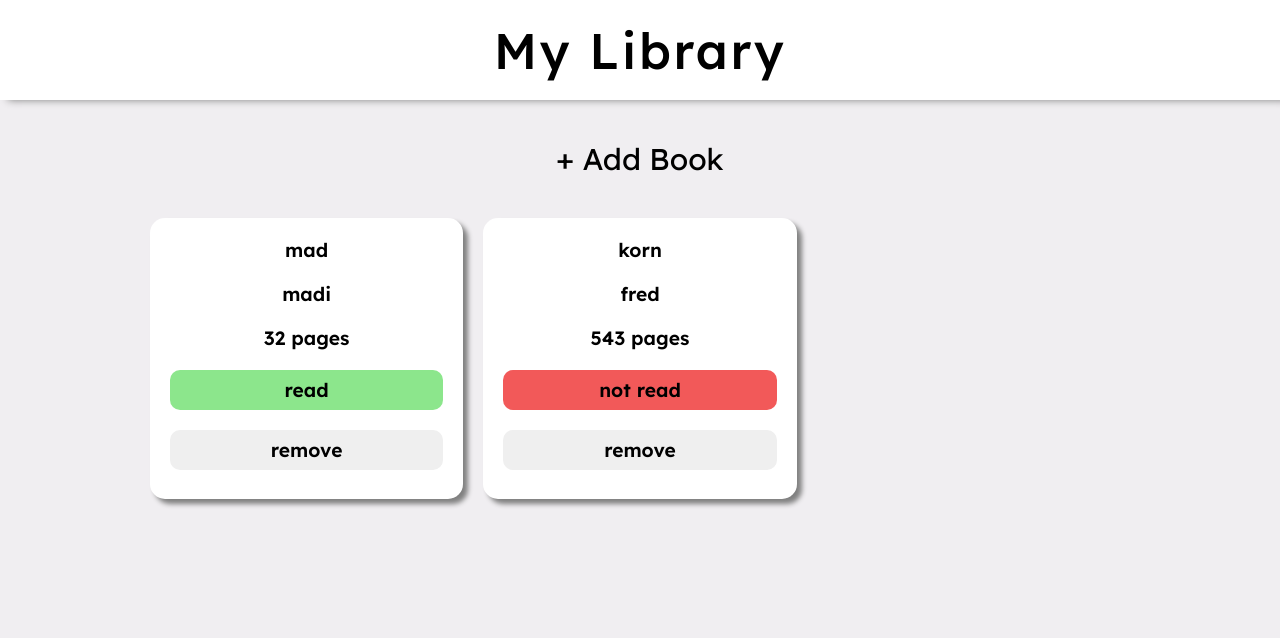
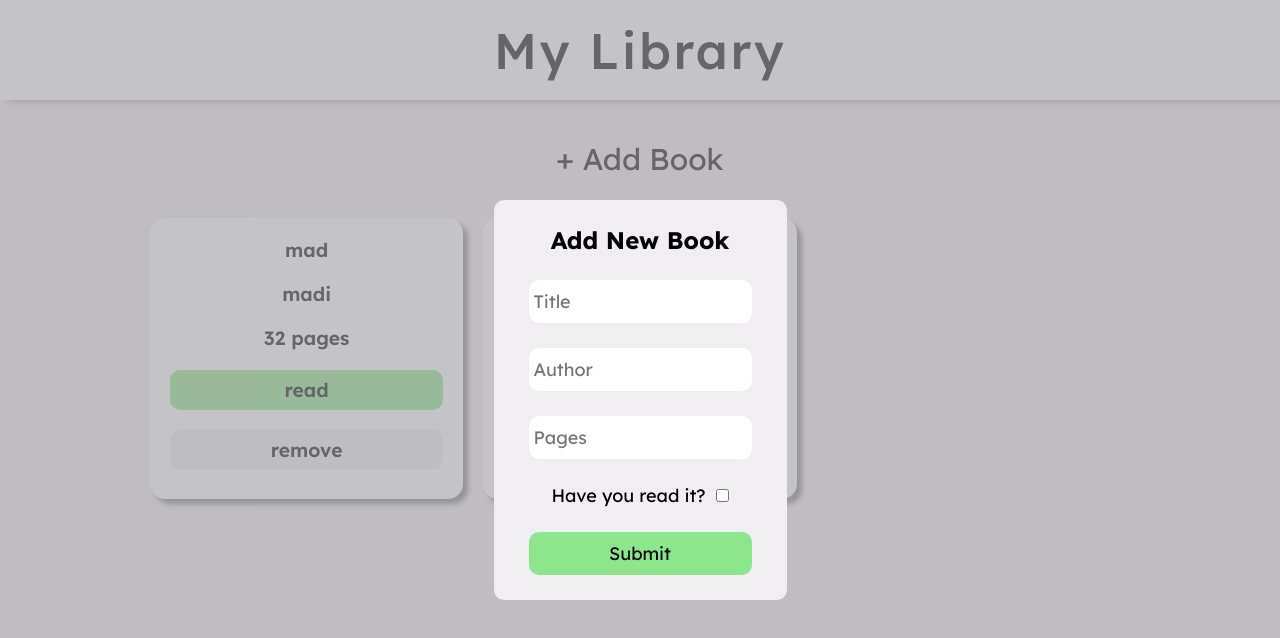
Before and after one commit to madison1238/library, a plain HTML site: page index.html in a window 1280 px wide. Both pictures are taken after a click on the button "+ Add Book". Drawn offline with Linux system fonts and the light colour scheme.

Commit message:
style: form appears and disappears on click

```diff
--- a/index.html
+++ b/index.html
@@ -18,22 +18,35 @@
       <h1>My Library</h1>
     </div>
 
-    <div class="hidden" id="add-form">
+    <div id="add-form">
       <form action="">
         <h2>Add New Book</h2>
-        <input type="text" id="form-title" name="title" placeholder="Title" />
+        <input
+          type="text"
+          id="form-title"
+          name="title"
+          placeholder="Title"
+          required
+        />
         <input
           type="text"
           id="form-author"
           name="author"
           placeholder="Author"
+          required
         />
-        <input type="number" id="form-pages" name="pages" placeholder="Pages" />
+        <input
+          type="number"
+          id="form-pages"
+          name="pages"
+          placeholder="Pages"
+          required
+        />
         <div id="checkbox">
           <label for="read-checkbox">Have you read it? </label>
           <input type="checkbox" id="read-checkbox" name="read" />
         </div>
-        <button id="submit-form">Submit</button>
+        <button type="submit" id="submit-form">Submit</button>
       </form>
     </div>
     <div id="content">
--- a/script.js
+++ b/script.js
@@ -1,5 +1,8 @@
 
 const libraryCont = document.querySelector('#library')
+const addBookBtn = document.querySelector('#add-book button')
+const formContainer = document.querySelector('#add-form')
+const form = document.querySelector('form')
 
 
 const myLibrary = [];
@@ -63,6 +66,17 @@ function displayBooks(library){
     }
 }
 
+addBookBtn.addEventListener('click', () => {
+    formContainer.style.display = 'flex'
+})
+
+formContainer.addEventListener('click', (e) => {
+    if (e.target === formContainer){
+        formContainer.style.display = 'none';
+    }
+})
+
+
 
 
 addBookToLibrary('mad', 'madi', 32, true)
--- a/style.css
+++ b/style.css
@@ -125,7 +125,7 @@ button.yread {
   width: 100%;
   height: 100%;
   background-color: #a2a0a3a1;
-  display: flex;
+  display: none;
   align-items: center;
   justify-content: center;
   z-index: 1000;
@@ -162,7 +162,3 @@ form input {
   background-color: var(--green);
   font-size: large;
 }
-
-.hidden {
-  display: none !important;
-}
```
